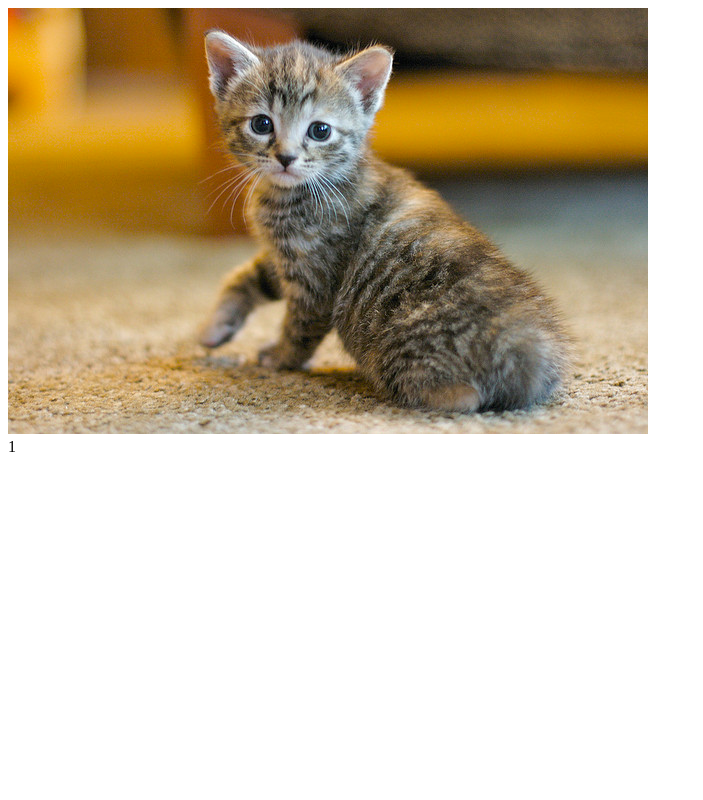
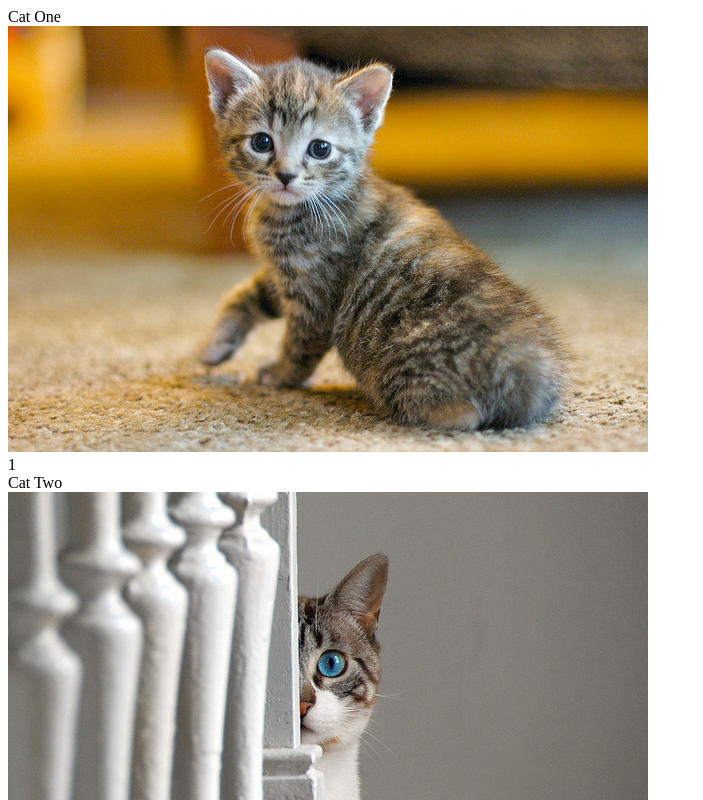
Before and after one commit to RandomAnomaly/javascript-design-patterns, a plain HTML site: page Cat Clicker/index.html in a window 1280 px wide. Both pictures are taken after a click on the picture 328 px from the left and 221 px from the top of the page. Shown: the top 800 px of the page, without its empty margins (0-703 px from the left). Drawn offline with Linux system fonts and the light colour scheme.

Commit message:
Completed second cat

```diff
--- a/Cat Clicker/index.html
+++ b/Cat Clicker/index.html
@@ -1,14 +1,28 @@
 <!DOCTYPE html>
 <html>
+
 <head>
 </head>
 
 <body>
-    <img id="imgCat" src="bin/cat.jpg">
-    <div id="counter">
-        0
+    <div>
+        <div id="cat1name">
+        </div>
+        <img id="imgCat1" src="bin/cat.jpg">
+        <div id="counter1">
+            0
+        </div>
     </div>
 
+
+    <div>
+        <div id="cat2name">
+        </div>
+        <img id="imgCat2" src="bin/cat2.jpg">
+        <div id="counter2">
+            0
+        </div>
+    </div>
 
     <script type="text/javascript" src="scripts/catclicker.js"></script>
 </body>
--- a/Cat Clicker/scripts/catclicker.js
+++ b/Cat Clicker/scripts/catclicker.js
@@ -1,13 +1,33 @@
-var catclicker = (function(){
-    var counter = 0;
 
-    var updateScreen = function(){
-        document.getElementById("counter").innerHTML = counter;
+var displayLogic = (function () {
+
+    this.updateScreen = function (id, value) {
+        document.getElementById(id).innerHTML = value;
     }
 
-    var element = document.getElementById("imgCat");
-    element.addEventListener('click', function(){
-        counter += 1;
-        updateScreen();
+    return this;
+} ());
+
+var catclicker = (function () {
+    var counter1 = 0;
+    var counter2 = 0;
+
+    var cat1name = "Cat One";
+    var cat2name = "Cat Two";
+
+    displayLogic.updateScreen("cat1name", cat1name);
+    displayLogic.updateScreen("cat2name", cat2name);
+
+    var element = document.getElementById("imgCat1");
+    element.addEventListener('click', function () {
+        counter1 += 1;
+        displayLogic.updateScreen("counter1", counter1);
     }, false);
-}())
+
+    element = document.getElementById("imgCat2");
+    element.addEventListener('click', function () {
+        counter2 += 1;
+        displayLogic.updateScreen("counter2", counter2);
+    }, false);
+
+} ());
```
Also changed, not shown: Cat Clicker/bin/cat2.jpg (added).
